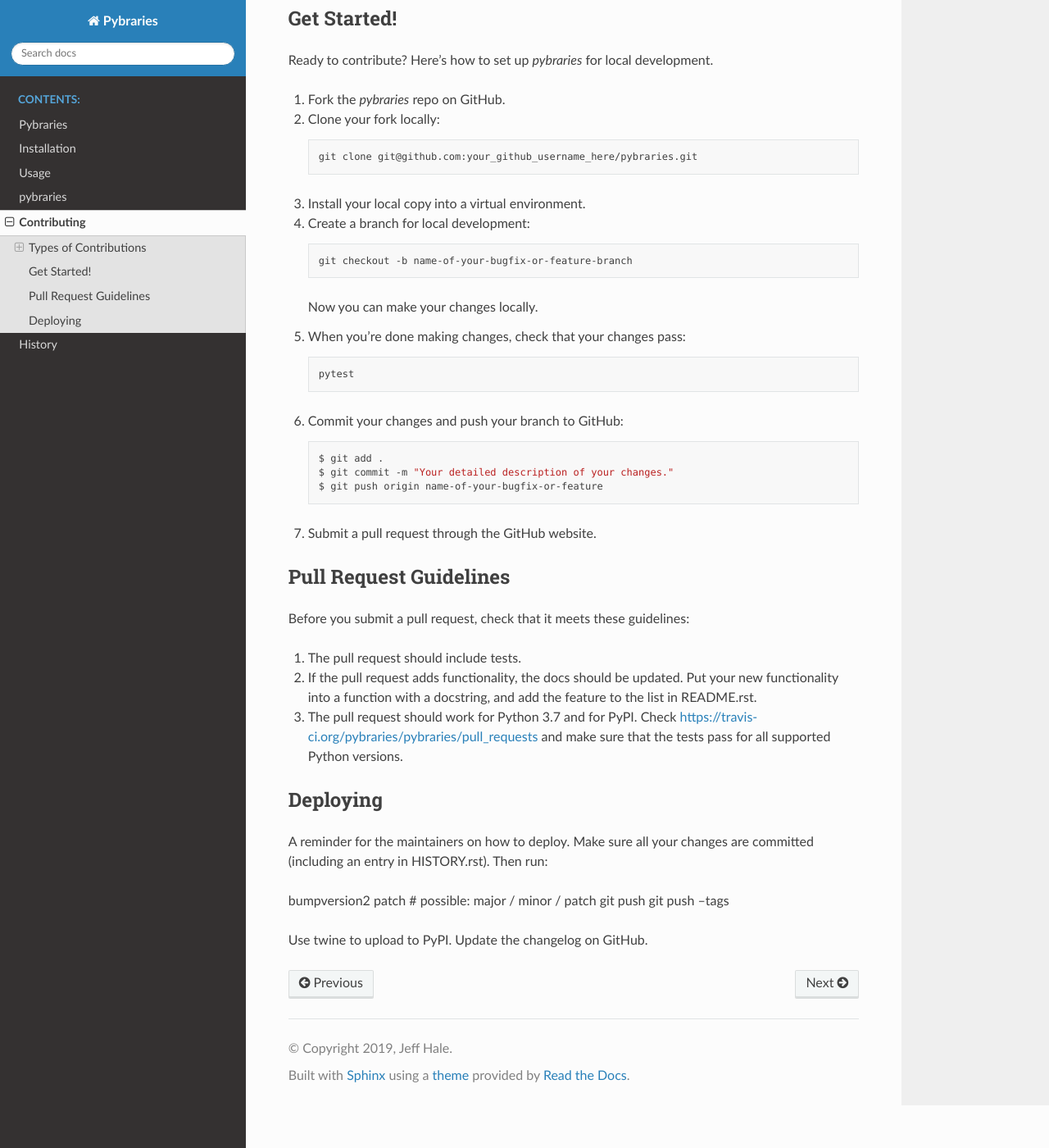
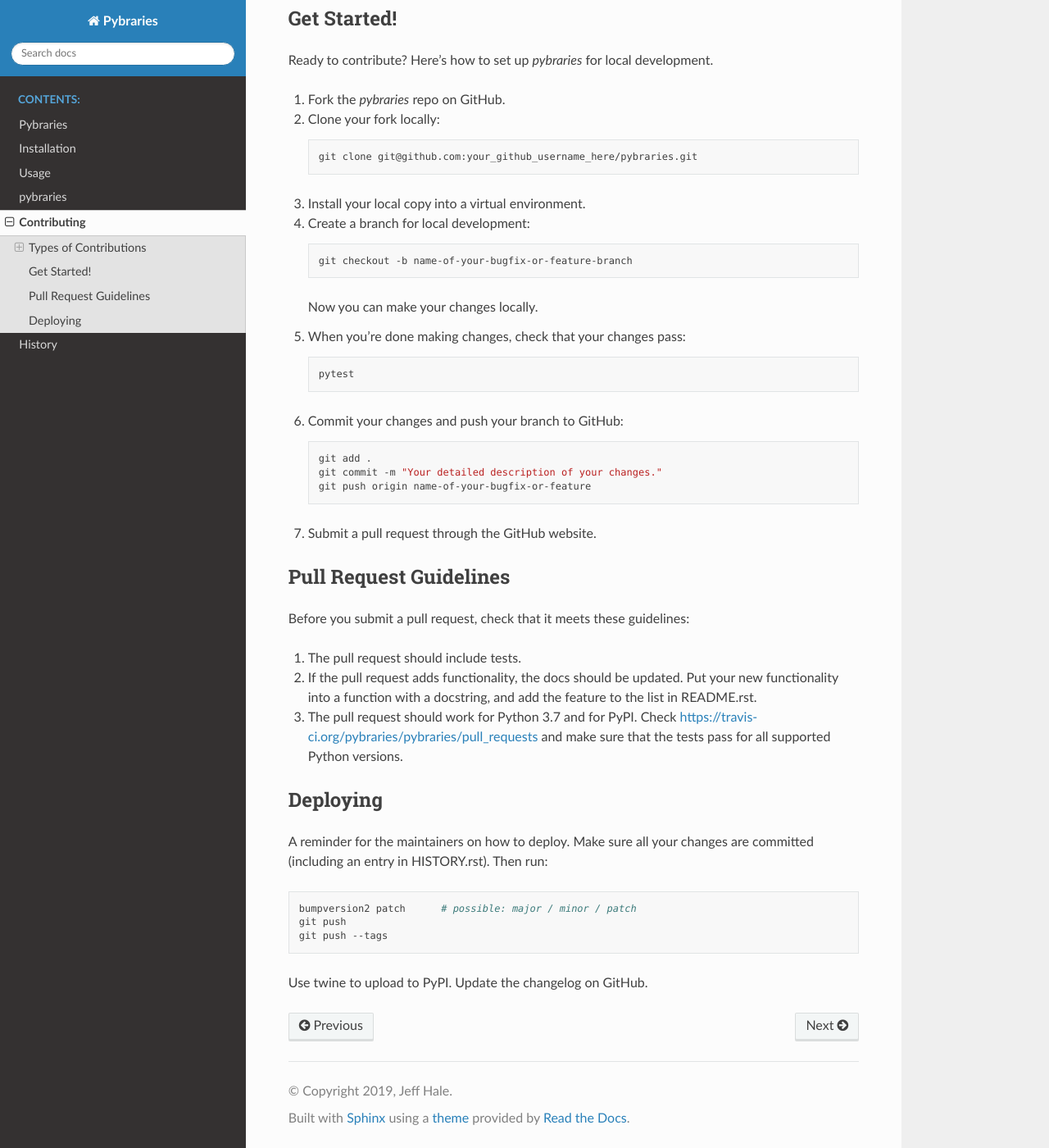
Before and after one commit to pybraries/pybraries, a Sphinx documentation site: the page built from docs/contributing.rst, in a window 1280 px wide and 1400 px high, scrolled down 1580 px. Shown: the whole window at 82% size. Built offline with Sphinx 7.4.7 and the Read the Docs theme 2.0.0, drawn with Linux system fonts in a browser that asks for light colours.

Commit message:
update doc formatting

```diff
--- a/docs/contributing.rst
+++ b/docs/contributing.rst
@@ -94,12 +94,11 @@ Ready to contribute? Here's how to set up `pybraries` for local development.
 
     pytest
 
-
 6. Commit your changes and push your branch to GitHub::
 
-    $ git add .
-    $ git commit -m "Your detailed description of your changes."
-    $ git push origin name-of-your-bugfix-or-feature
+    git add .
+    git commit -m "Your detailed description of your changes."
+    git push origin name-of-your-bugfix-or-feature
 
 7. Submit a pull request through the GitHub website.
 
@@ -123,9 +122,9 @@ A reminder for the maintainers on how to deploy.
 Make sure all your changes are committed (including an entry in HISTORY.rst).
 Then run::
 
-bumpversion2 patch      # possible: major / minor / patch
-git push
-git push --tags
+    bumpversion2 patch      # possible: major / minor / patch
+    git push
+    git push --tags
 
 Use twine to upload to PyPI.
 Update the changelog on GitHub.
```
Also changed, not shown: README.md (+1 -1 lines).
